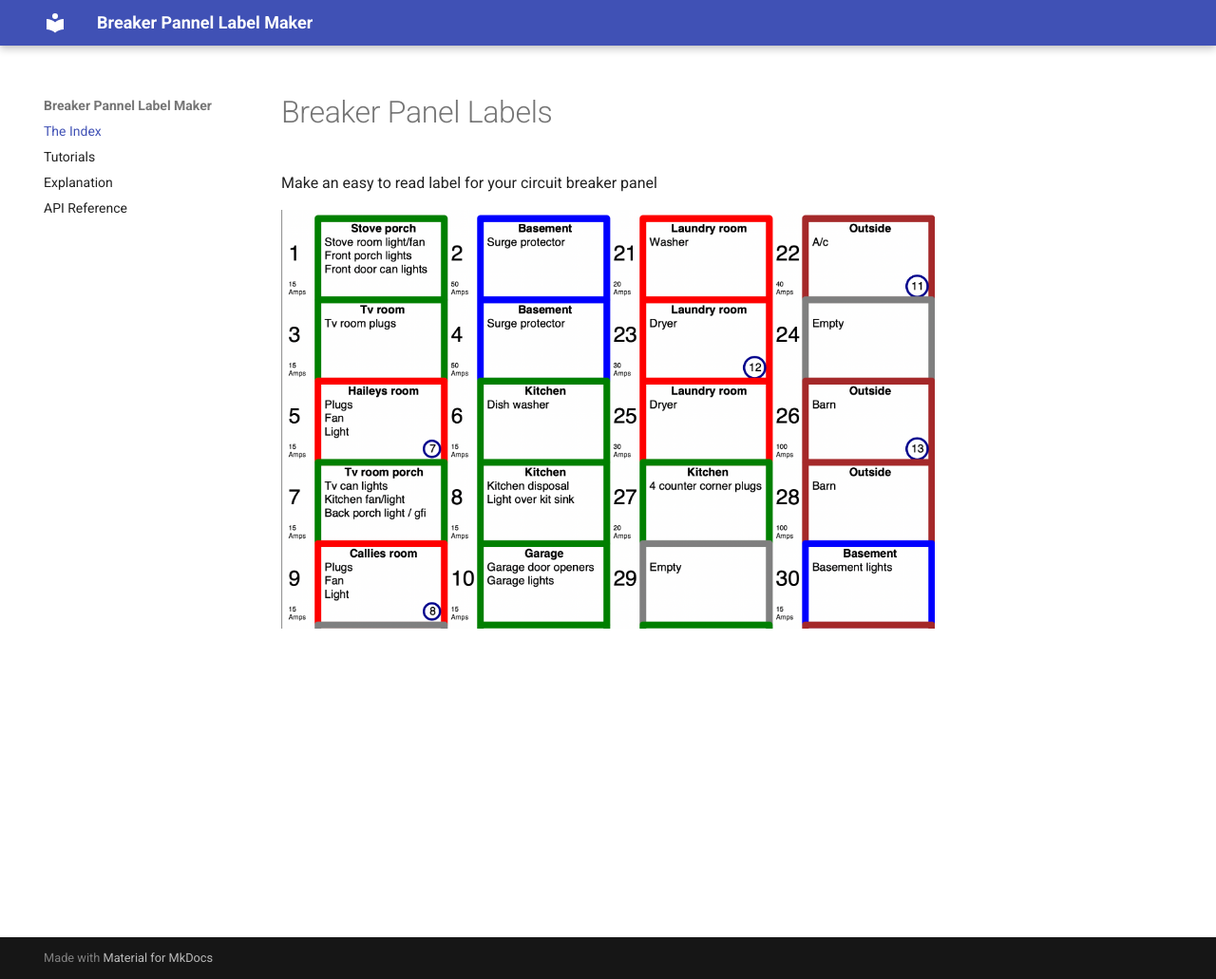
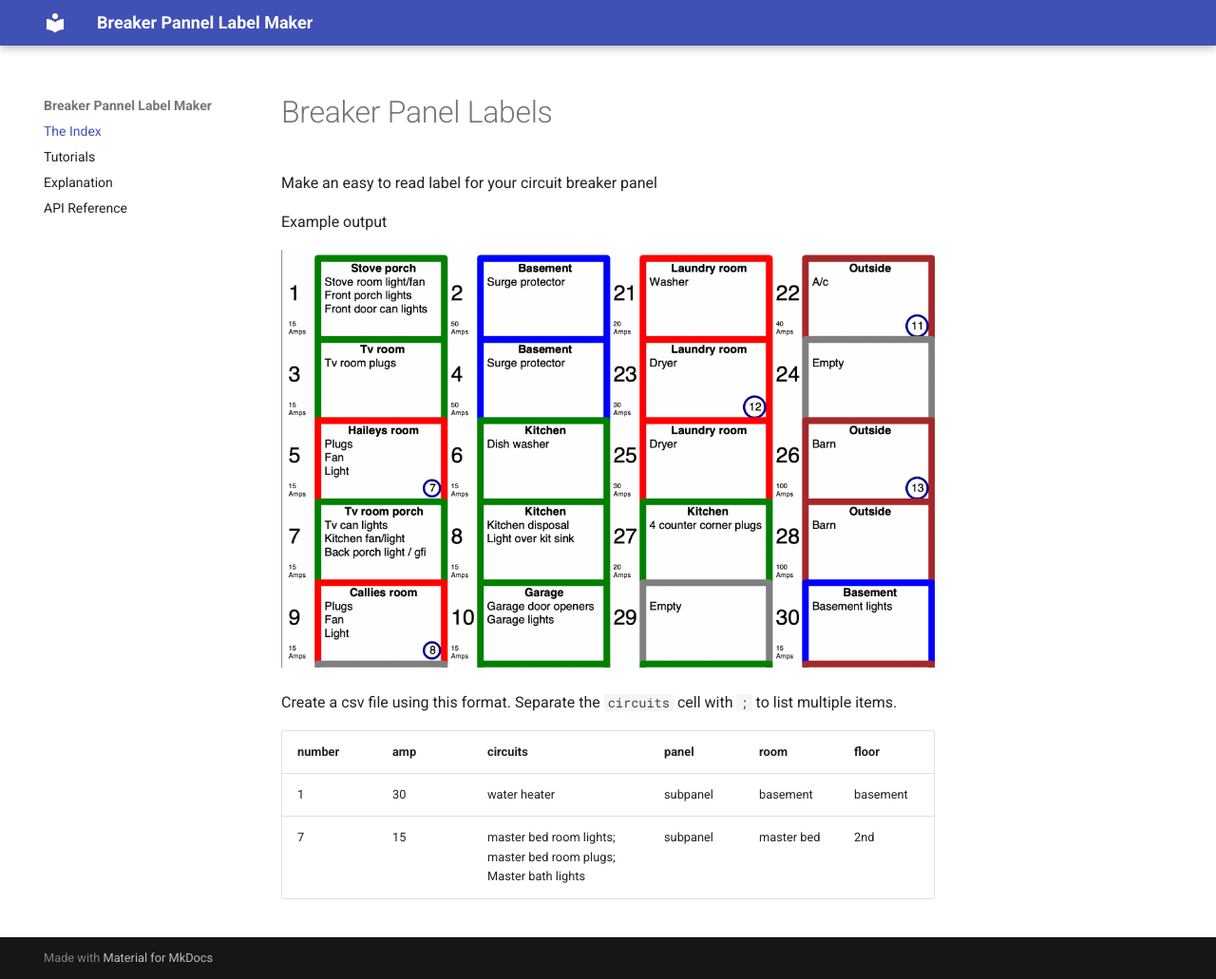
Before and after one commit to 3ltreilly/breaker_panel_labels, an MkDocs documentation site: the page built from docs/index.md, in a window 1280 px wide and 1031 px high. Shown: the whole window at 95% size. Built offline with MkDocs 1.6.1 and Material for MkDocs 9.7.7, drawn with Linux system fonts in a browser that asks for light colours.

Commit message:
Add example csv file

```diff
--- a/docs/index.md
+++ b/docs/index.md
@@ -2,4 +2,14 @@
 
 Make an easy to read label for your circuit breaker panel
 
+Example output
+
 ![](images/labels.png)
+
+Create a csv file using this format.  Separate the `circuits` cell with `;` to list multiple items.
+
+
+| number |	amp	| circuits	| panel |	room	| floor |
+| --- | ----------- | --- | ----------- | --- | ----------- |
+| 1 | 30 |	water heater	| subpanel  |	basement    |	basement |
+| 7 | 15 |	master bed room lights; master bed room plugs;  Master bath lights	| subpanel  |	master bed    |	2nd |
```
